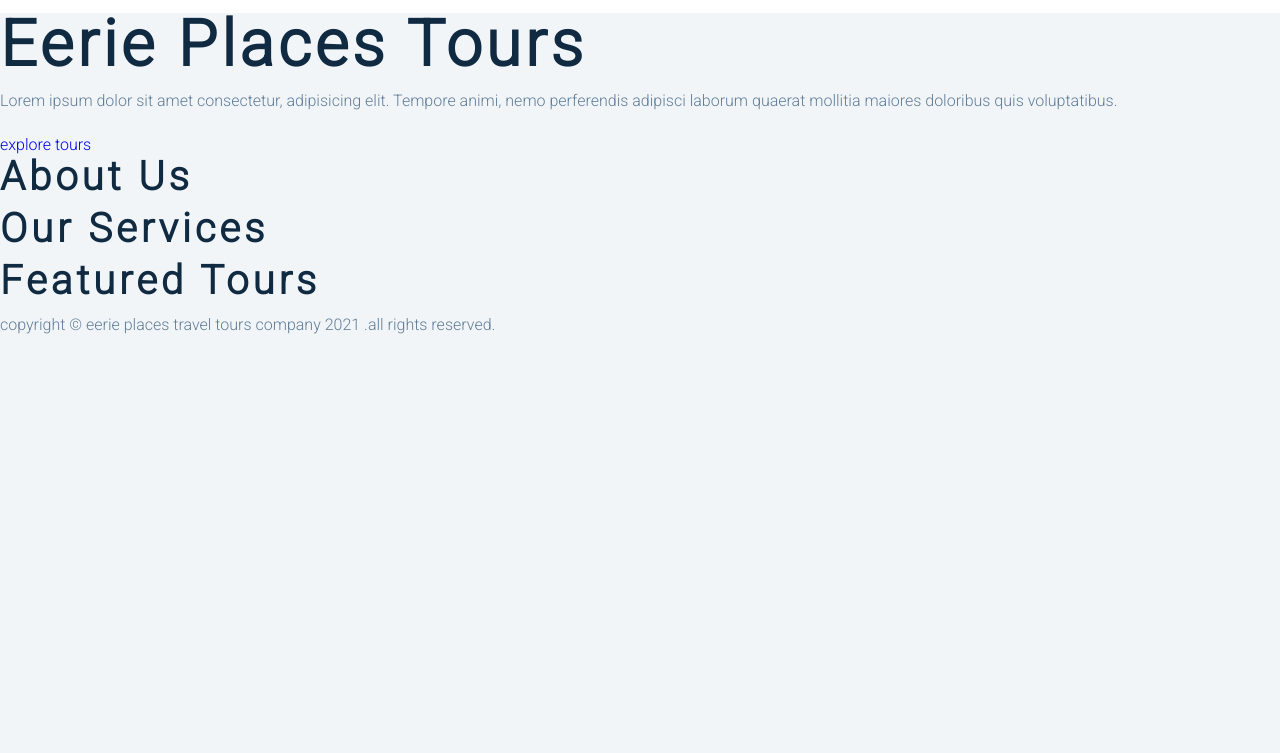
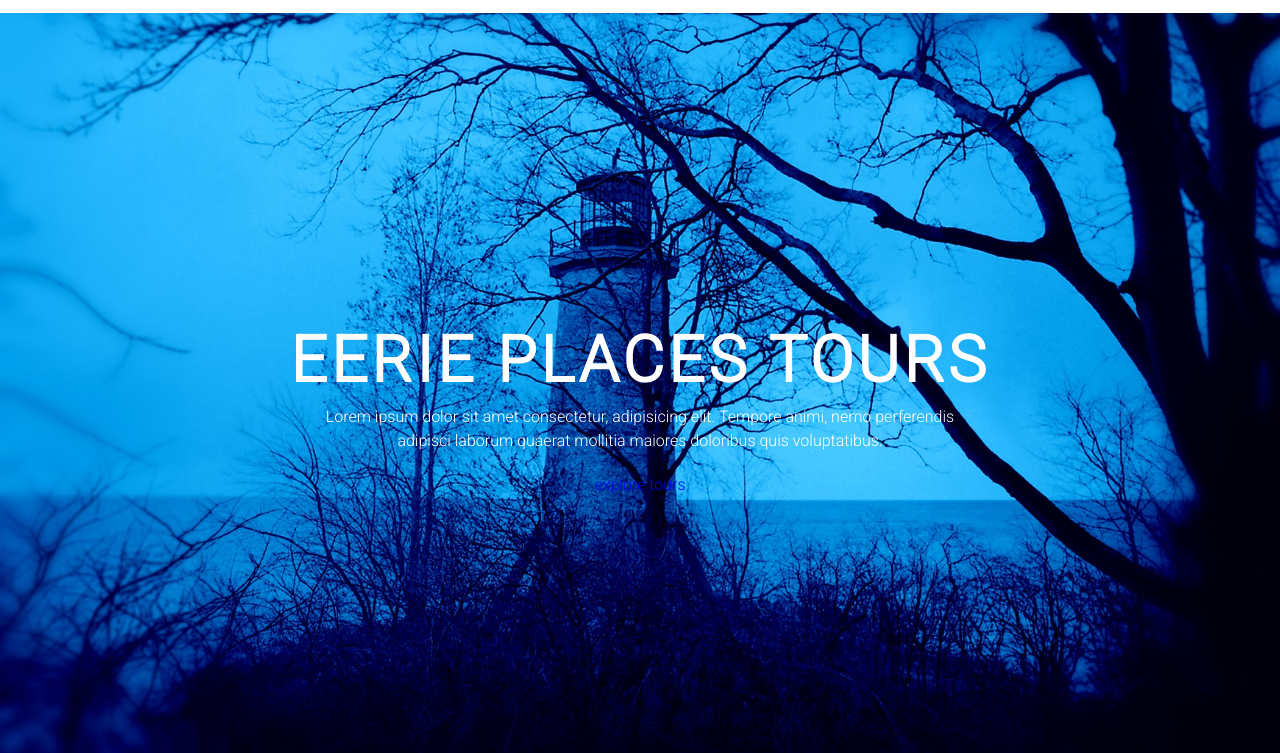
Before and after one commit to vanpixxer/vertically-scrolling, a plain HTML site: page index.html in a window 1280 px wide. Shown: the part 79-832 px from the top of the page. Before the commit the page ends 800 px from the top, so only its background shows below. Drawn offline with nearby package versions, Linux system fonts and the light colour scheme.

Commit message:
Finished HTML and CSS for the Hero Section

```diff
--- a/styles.css
+++ b/styles.css
@@ -12,7 +12,7 @@ html {
 
 body {
     font-family: 'Roboto', sans-serif;
-    background: hsl(210, 36%, 96%);
+    background: #fffcdd;
     color: hsl(209, 61%, 16%);
     line-height: 1.5;
     font-size: 0.875rem;
@@ -139,3 +139,52 @@ nav-toggle:hover {
     overflow: hidden;
     transition: all 0.3s linear;
 }
+.links a {
+    background: #fff;
+    color: hsl(210, 22, 49);
+    font-size: 1.2rem;
+    text-transform: capitalize;
+    letter-spacing: 0.25rem;
+    display: block;
+    transition: all 0.3s linear;
+    font-weight: bold;
+    padding: 0.75rem 0;
+}
+.links a:hover {
+    color: hsl(209, 61%, 16%);
+}
+
+/*
+=======================
+Hero Section
+=======================
+*/
+header {
+    min-height: 100vh;
+    background: url(./lighthouse.jpg) center/cover no-repeat;
+}
+
+.banner {
+    min-height: 100vh;
+    display: grid;
+    place-items: center;
+    text-align: center;
+}
+
+.container h1 {
+    color: #fff;
+    text-transform: uppercase;
+}
+
+.container p {
+    color: #fff;
+    max-width: 25rem;
+    margin: 0 auto;
+    margin-bottom: 1.25rem;
+}
+
+@media screen and (min-width: 768px) {
+    .container p {
+        max-width: 40rem;
+    }
+}
```
